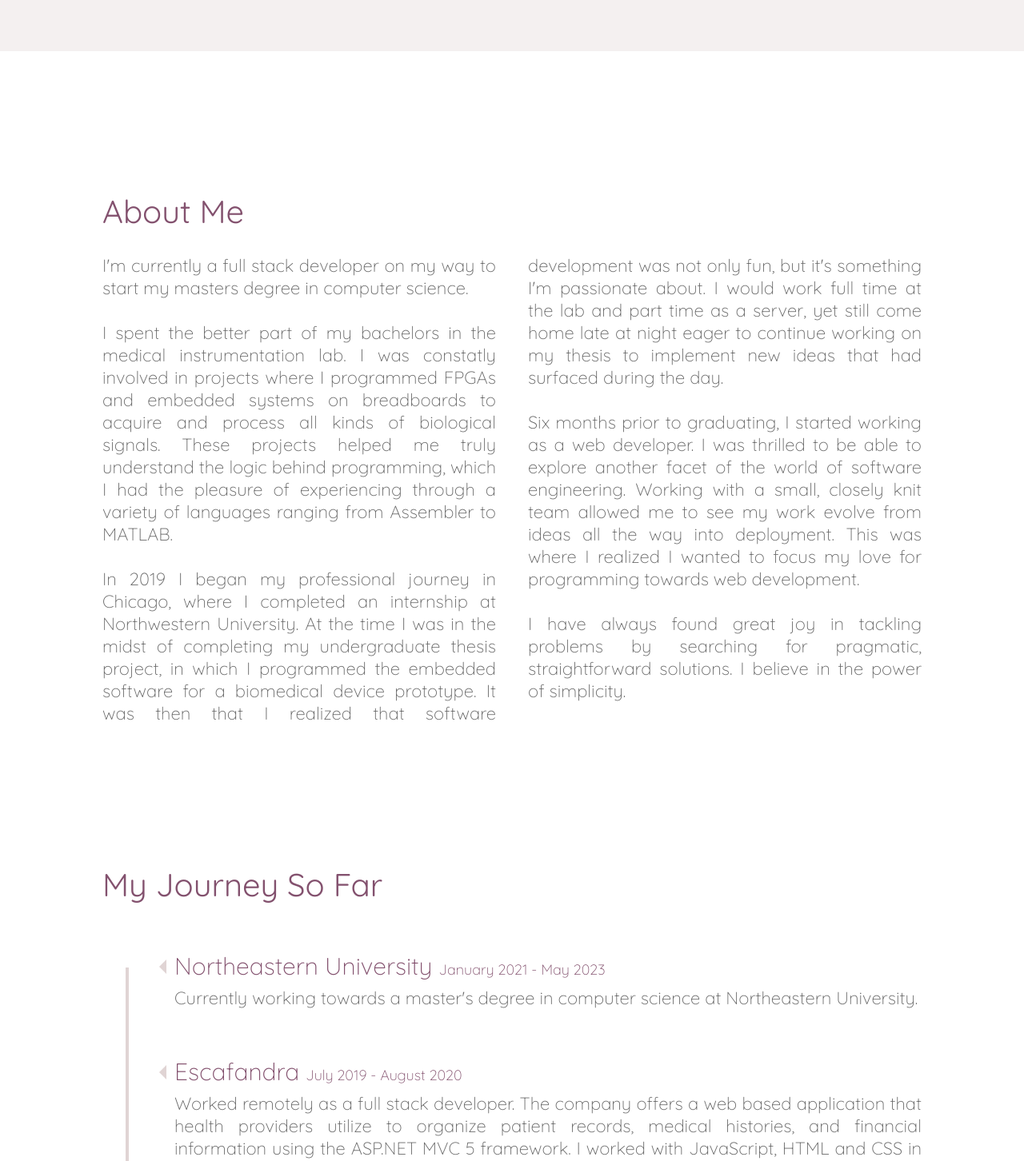
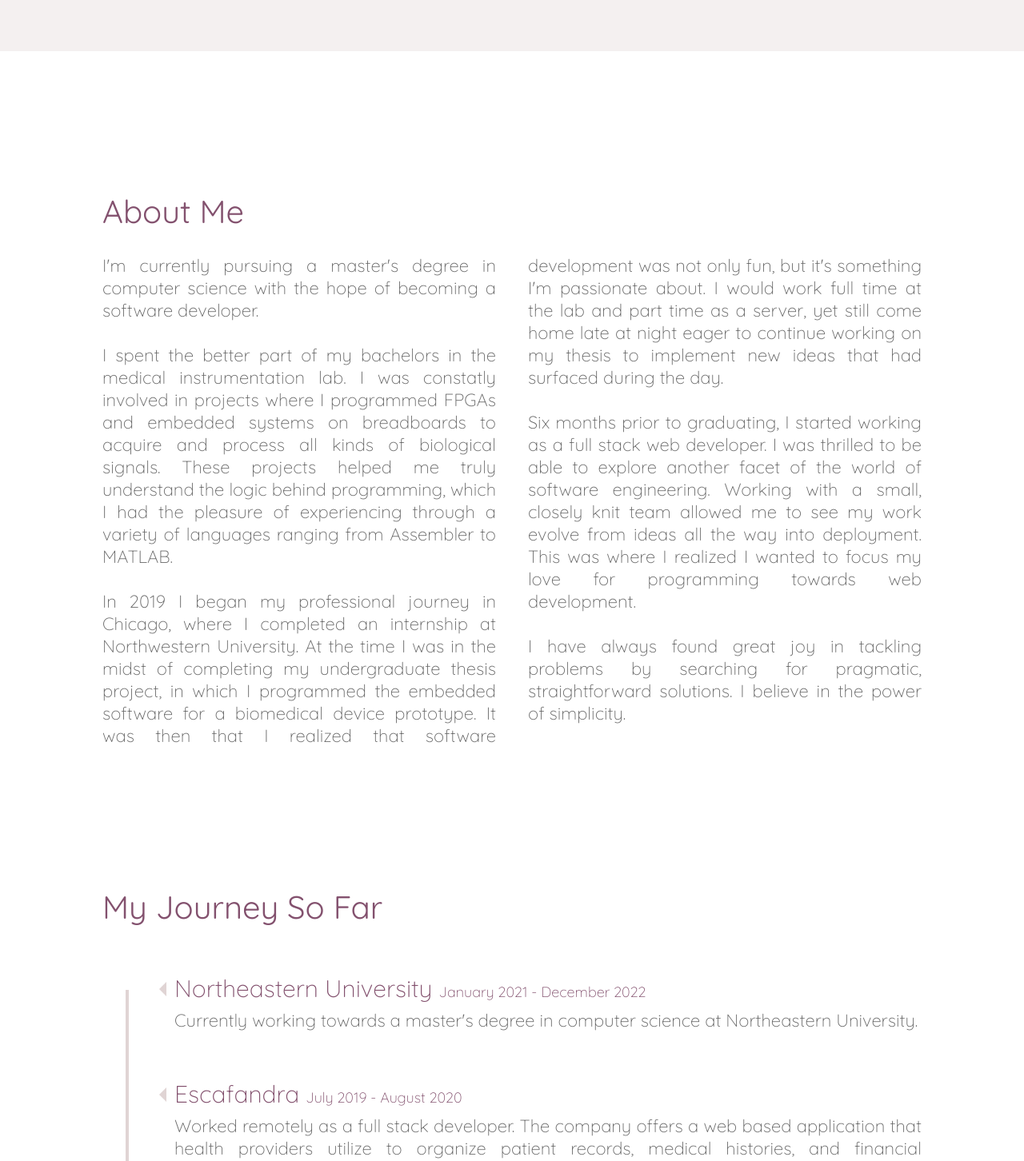
Before and after one commit to catalinagutierrez/personal-website, a React (Create React App) app: page / in a window 1280 px wide. Shown: the part 736-2188 px from the top of the page at 80% size. Built offline with nearby package versions, Linux system fonts and the light colour scheme.

Commit message:
updated information text

```diff
--- a/package.json
+++ b/package.json
@@ -17,7 +17,8 @@
     "react-bootstrap": "^1.2.2",
     "react-dom": "^16.13.1",
     "react-router-dom": "^5.2.0",
-    "react-scripts": "3.4.1"
+    "react-scripts": "3.4.1",
+    "yarn": "^1.22.10"
   },
   "scripts": {
     "start": "react-scripts start",
--- a/src/components/about-me/about-me.component.jsx
+++ b/src/components/about-me/about-me.component.jsx
@@ -5,8 +5,8 @@ const AboutMe = () => (
     <div className='about-me'>
         <h3>About Me</h3>
         <div className='about-body' data-aos='fade-up'>
-            I'm currently a full stack developer on my way to start my masters
-            degree in computer science.
+            I'm currently pursuing a master's degree in computer science with
+            the hope of becoming a software developer.
             <br />
             <br />
             I spent the better part of my bachelors in the medical
@@ -29,7 +29,7 @@ const AboutMe = () => (
             new ideas that had surfaced during the day.
             <br />
             <br />
-            Six months prior to graduating, I started working as a web
+            Six months prior to graduating, I started working as a full stack web
             developer. I was thrilled to be able to explore another facet of the
             world of software engineering. Working with a small, closely knit
             team allowed me to see my work evolve from ideas all the way into
--- a/src/components/experience/experience.component.jsx
+++ b/src/components/experience/experience.component.jsx
@@ -10,7 +10,7 @@ const Experience = () => (
                     <div className='experience-label'>
                         <h2>
                             Northeastern University{' '}
-                            <span>January 2021 - May 2023</span>
+                            <span>January 2021 - December 2022</span>
                         </h2>
                         <p>
                             Currently working towards a master's degree in
```
Also changed, not shown: 1 other file (tests, documents, lock files or other folders).
